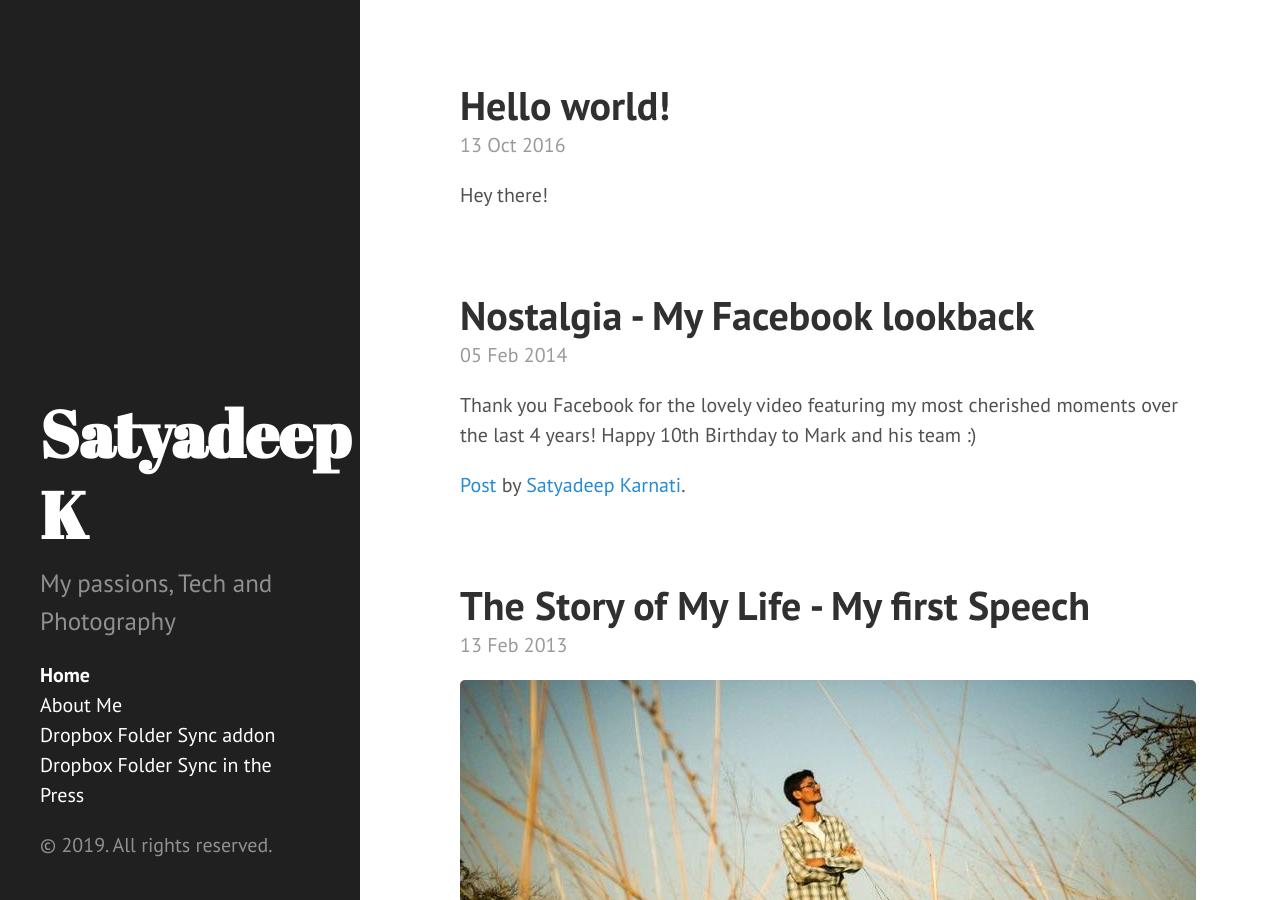
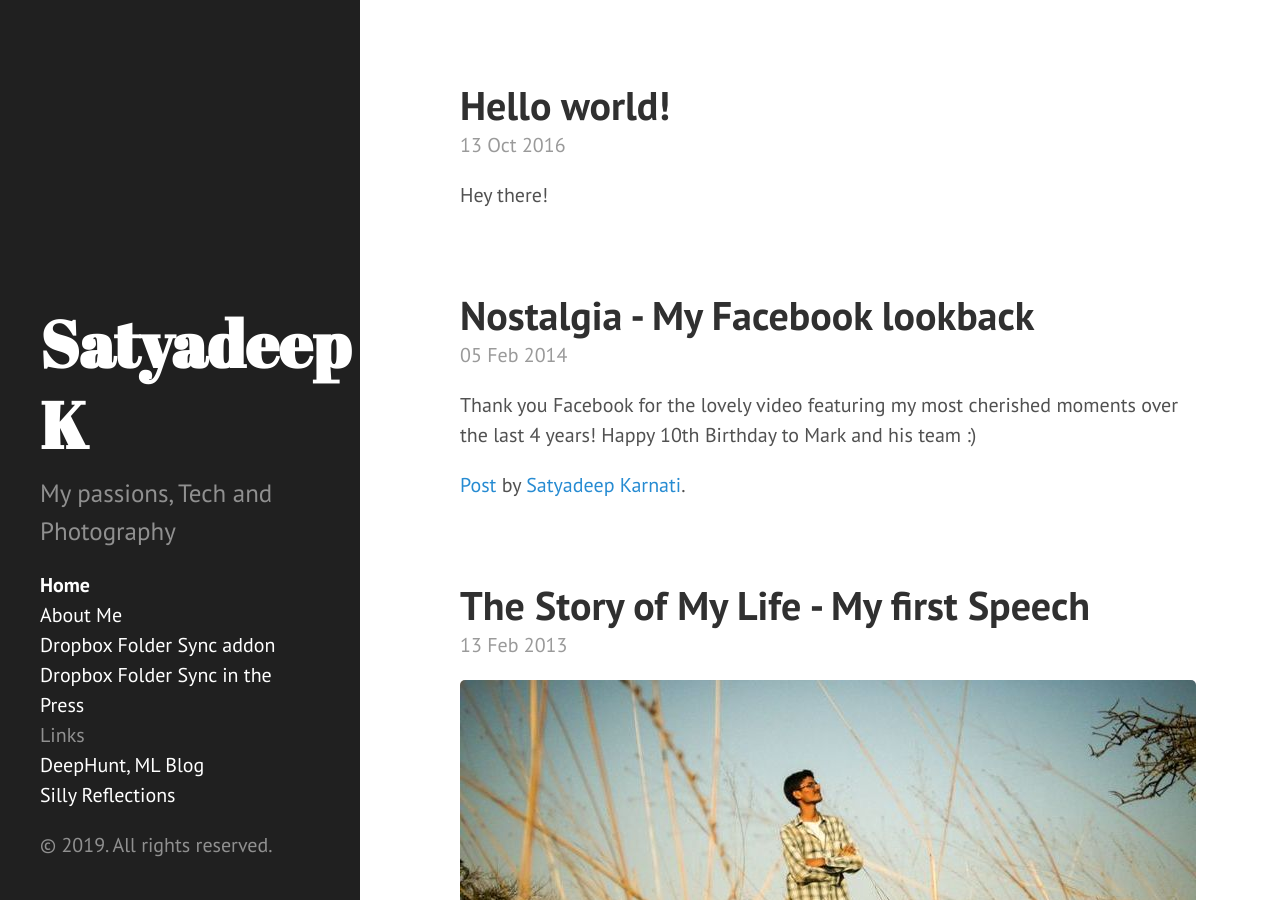
Before and after one commit to satyadeepk/satyadeepk.github.io, a Jekyll site: the page built from index.html, in a window 1280 px wide and 900 px high. Built offline with Jekyll 4.4.1, drawn with Linux system fonts in a browser that asks for light colours; the list of posts is cut into pages by our own code.

Commit message:
Add links in sidebar

```diff
--- a/_includes/sidebar.html
+++ b/_includes/sidebar.html
@@ -26,9 +26,9 @@
         {% endif %}
       {% endfor %}
 
-      <!--li class="sidebar-nav-item"><a href="{{ site.github.repo }}/archive/v{{ site.version }}.zip">Download</a></li>
-      <li class="sidebar-nav-item"><a href="{{ site.github.repo }}">GitHub project</a></li>
-      <li class="sidebar-nav-item">Currently v{{ site.version }}</li-->
+      <li class="sidebar-nav-item">Links</li>
+      <li class="sidebar-nav-item"><a href="https://deephunt.in" target="_blank">DeepHunt, ML Blog</a></li>
+      <li class="sidebar-nav-item"><a href="https://sillyreflections.com" target="_blank">Silly Reflections</a></li>
     </ul>
 
     <p>&copy; {{ site.time | date: '%Y' }}. All rights reserved.</p>
```
